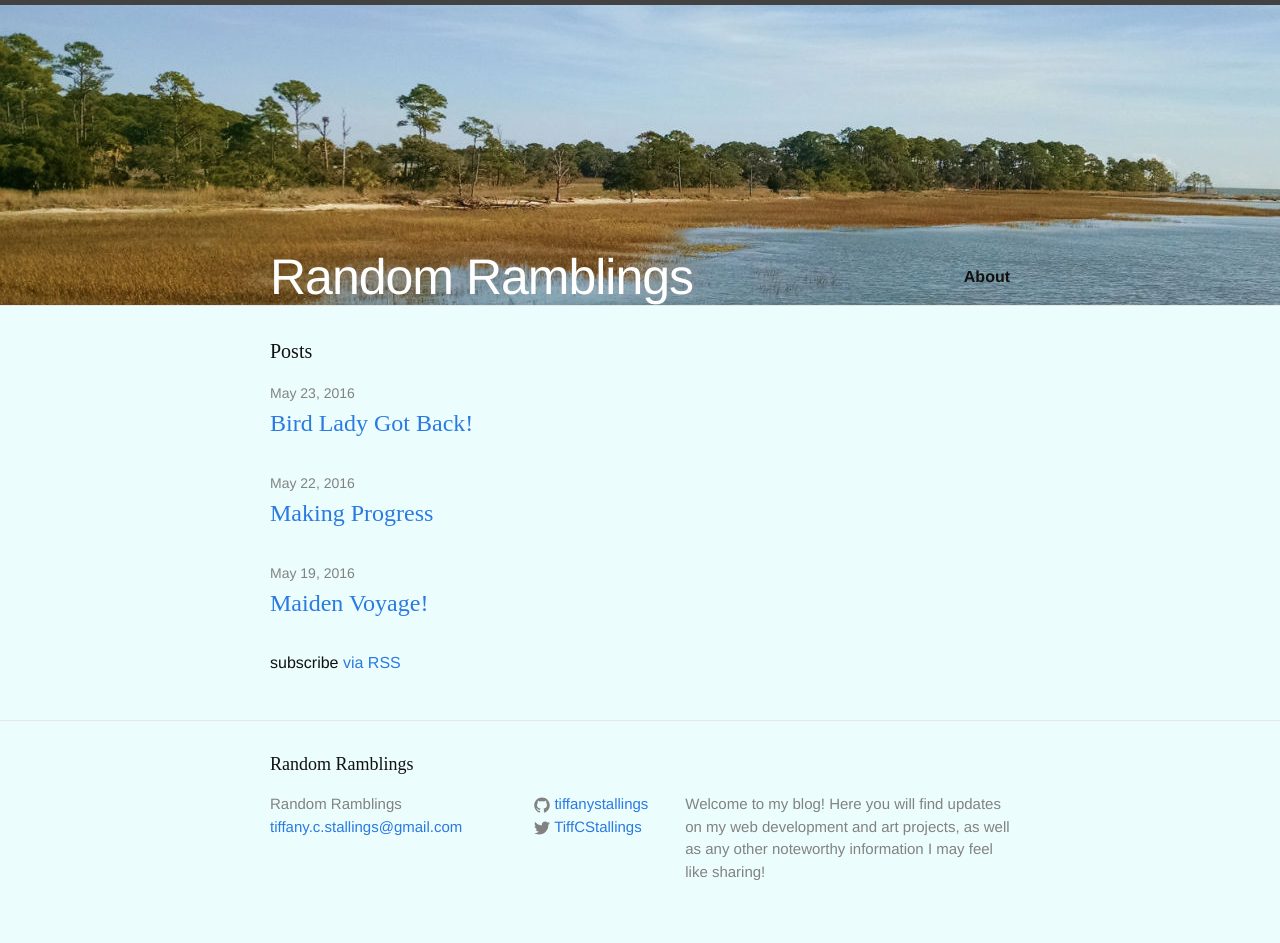
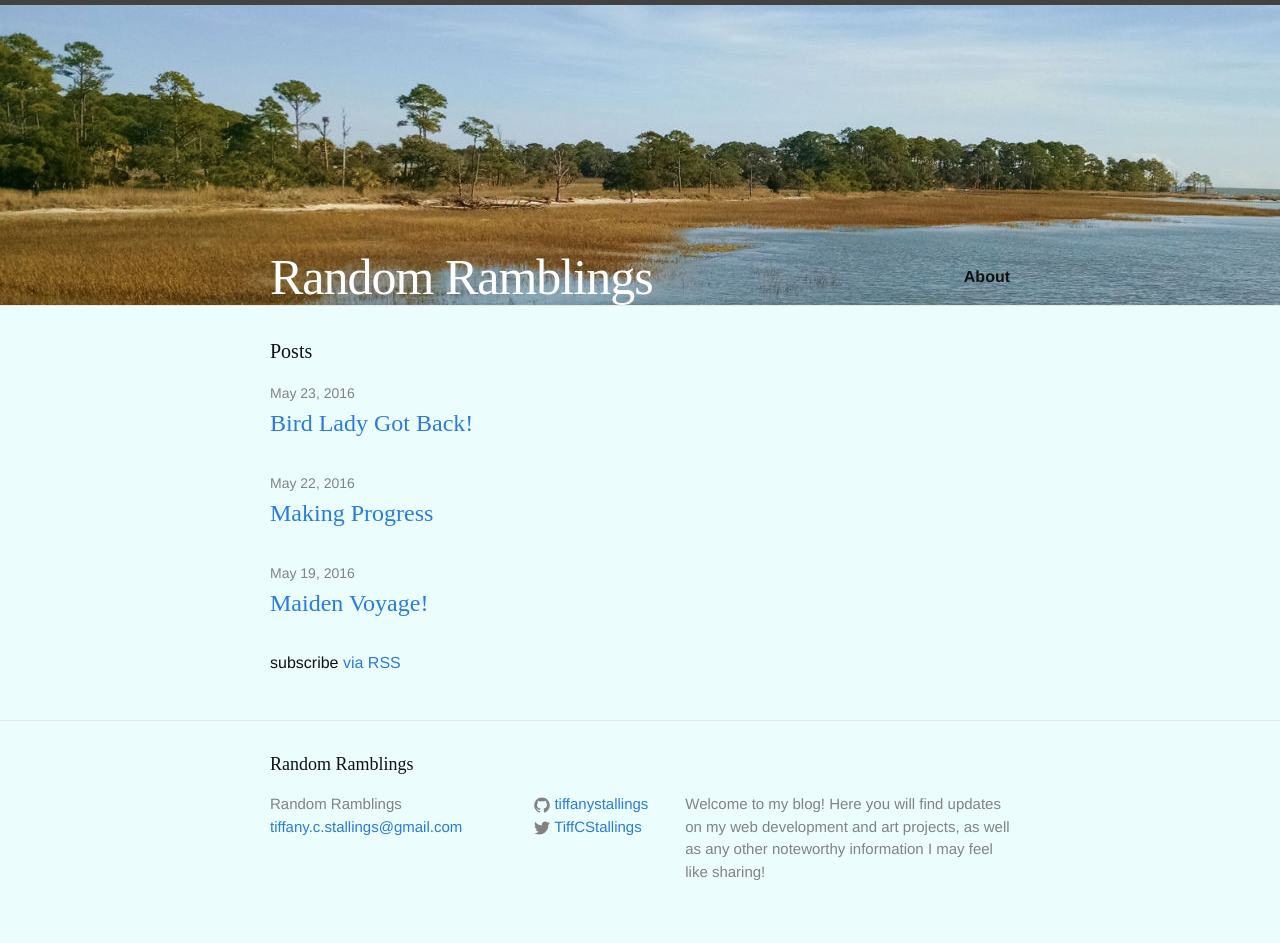
Before and after one commit to tiffanystallings/blog, a Jekyll site: the page built from index.html, in a window 1280 px wide. Built offline with Jekyll 4.4.1, drawn with Linux system fonts in a browser that asks for light colours; some web fonts are replaced.

Commit message:
Edit fonts in style

```diff
--- a/css/style.css
+++ b/css/style.css
@@ -1,3 +1,5 @@
+@import url(https://fonts.googleapis.com/css?family=Rammetto+One);
+
 .site-header {
 	background: url('../images/hunting.jpg');
 	height: 300px;
@@ -12,6 +14,7 @@
 }
 
 .site-title {
+	font-family: 'Rametto One', cursive;
 	font-size: 50px;
 }
 
```
